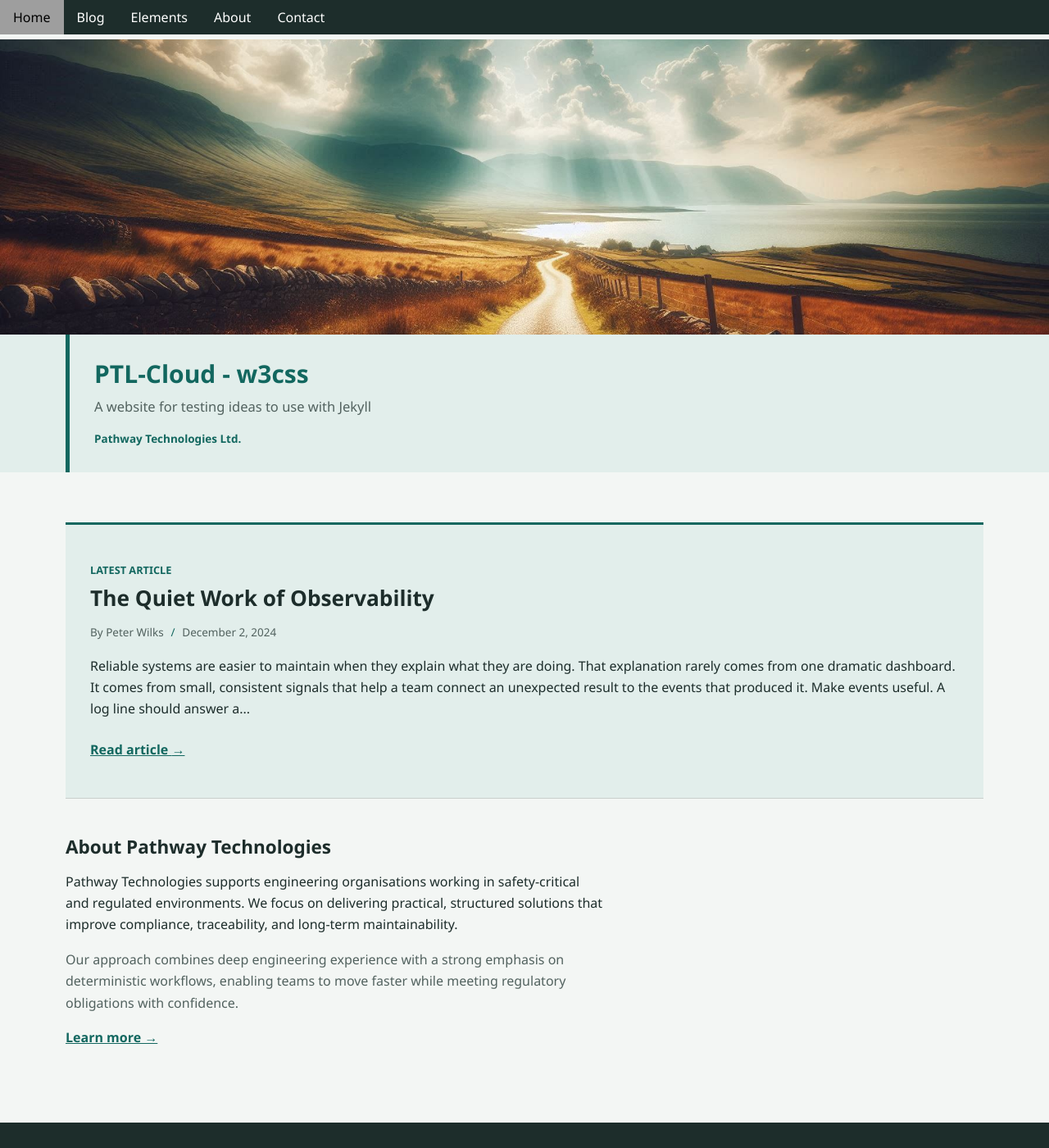
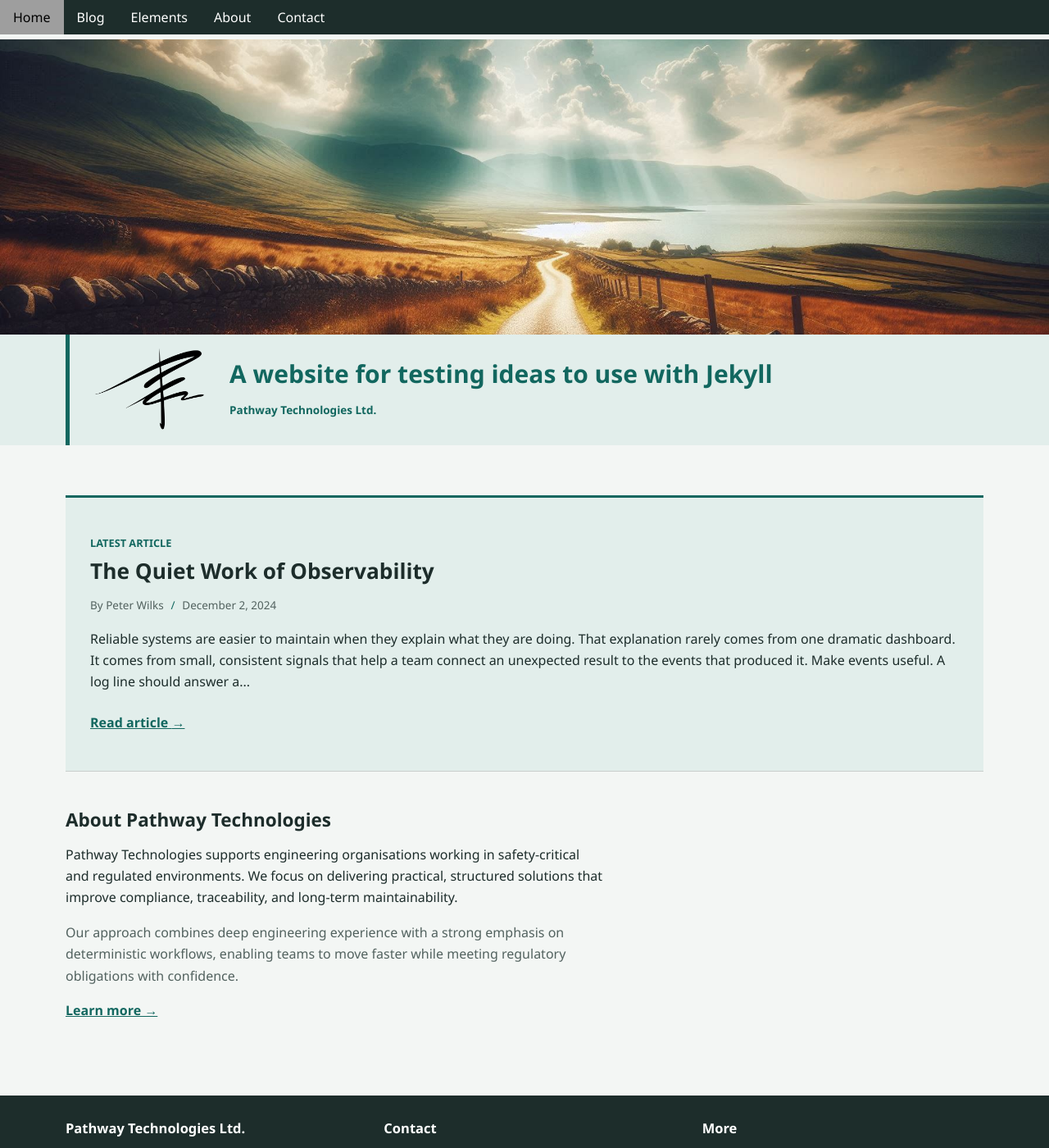
Before and after one commit to ptl-cloud/ptl-cloud.github.io, a Jekyll site: the page built from website/pages/home.md, in a window 1280 px wide and 1400 px high. Shown: the whole window at 82% size. Built offline with Jekyll 4.4.1, drawn with Linux system fonts in a browser that asks for light colours.

Commit message:
Hero banner

```diff
--- a/website/_includes/ptl-hero-banner.html
+++ b/website/_includes/ptl-hero-banner.html
@@ -1,4 +1,5 @@
-{% if include.title-style == 'caption' %}
+{% assign hero_title_style = include.title-style | default: 'overlay' %}
+{% if hero_title_style == 'caption' %}
 <section class="ptl-hero-feature">
   {% if include.image %}
     {% if include.image-style == 'photo' %}
@@ -18,9 +19,18 @@
   {% if include.title %}
   <div class="ptl-hero-caption">
     <div class="ptl-hero-caption-inner">
-      <h1>{{ include.title | escape }}</h1>
-      {% if include.text %}<p>{{ include.text | escape }}</p>{% endif %}
-      {% if include.brand %}<p class="ptl-hero-caption-brand">{{ include.brand | escape }}</p>{% endif %}
+      <div class="ptl-hero-caption-content">
+        {% if include.brand %}
+        <div class="ptl-hero-caption-logo-wrap">
+          <img class="ptl-hero-caption-logo" src="{{ '/assets/images/PathwayLogo_1000px_Transparent.png' | relative_url }}" alt="Pathway Technologies logo">
+        </div>
+        {% endif %}
+        <div class="ptl-hero-caption-copy">
+          <h1>{{ include.title | escape }}</h1>
+          {% if include.text %}<p>{{ include.text | escape }}</p>{% endif %}
+          {% if include.brand %}<p class="ptl-hero-caption-brand">{{ include.brand | escape }}</p>{% endif %}
+        </div>
+      </div>
     </div>
   </div>
   {% endif %}
--- a/website/_layouts/base.html
+++ b/website/_layouts/base.html
@@ -8,7 +8,7 @@
 
   {% if page.banner-show %}
     {% assign hero-title = page.banner-title %}
-    {% assign hero-title-style = page.banner-title-style %}
+    {% assign hero-title-style = page.banner-title-style | default: 'overlay' %}
     {% assign hero-text = page.banner-text %}
     {% if page.layout == 'post' %}
       {% assign hero-title = page.title %}
--- a/website/_sass/ptl.scss
+++ b/website/_sass/ptl.scss
@@ -54,8 +54,34 @@ $ptl-banner-height: 300px;
 .ptl-hero-caption-inner {
   width: min(100%, 1120px);
   margin: 0 auto;
-  padding: $ptl-space-md clamp(1rem, 3vw, 2rem);
+  padding: 0 clamp(1rem, 3vw, 2rem);
   border-left: 5px solid $ptl-color-accent;
+}
+
+.ptl-hero-caption-content {
+  display: flex;
+  align-items: stretch;
+  gap: $ptl-space-md;
+}
+
+.ptl-hero-caption-copy {
+  min-width: 0;
+  padding: $ptl-space-md 0;
+}
+
+.ptl-hero-caption-logo-wrap {
+  flex: 0 0 auto;
+  align-self: stretch;
+  display: flex;
+  align-items: center;
+}
+
+.ptl-hero-caption-logo {
+  display: block;
+  width: auto;
+  height: 100%;
+  max-width: 9rem;
+  object-fit: contain;
 }
 
 .ptl-hero-caption-inner h1 {
@@ -708,7 +734,11 @@ body.ptl-page {
   }
 
   .ptl-hero-caption-inner {
-    padding: $ptl-space-sm;
+    padding: 0 $ptl-space-sm;
+  }
+
+  .ptl-hero-caption-copy {
+    padding: $ptl-space-sm 0;
   }
 
   .ptl-hero-caption-inner h1 {
--- a/website/pages/home.md
+++ b/website/pages/home.md
@@ -6,9 +6,8 @@ permalink: /
 banner-image: /assets/images/designer/Pathway_1792x1024.jpeg
 banner-image-style: cover
 banner-title-style: caption
-banner-title: PTL-Cloud - w3css
+banner-title: A website for testing ideas to use with Jekyll
 banner-brand: Pathway Technologies Ltd.
-banner-text: A website for testing ideas to use with Jekyll
 ---
 
 <div class="w3-container w3-margin-top">
```
Also changed, not shown: website/pages/elements/ptl-hero-banner.md (+5 -5 lines).
